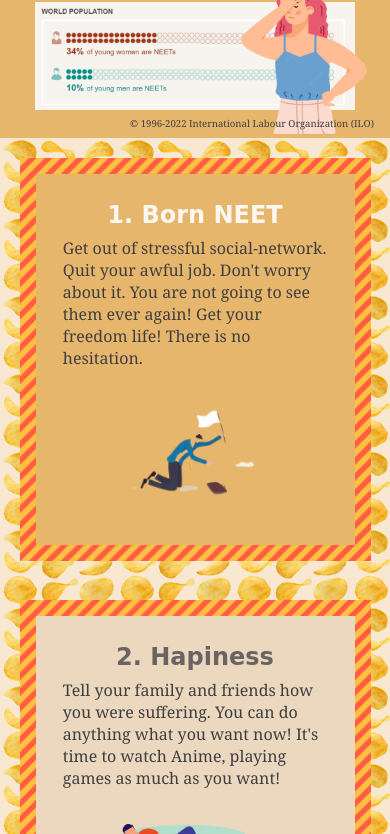
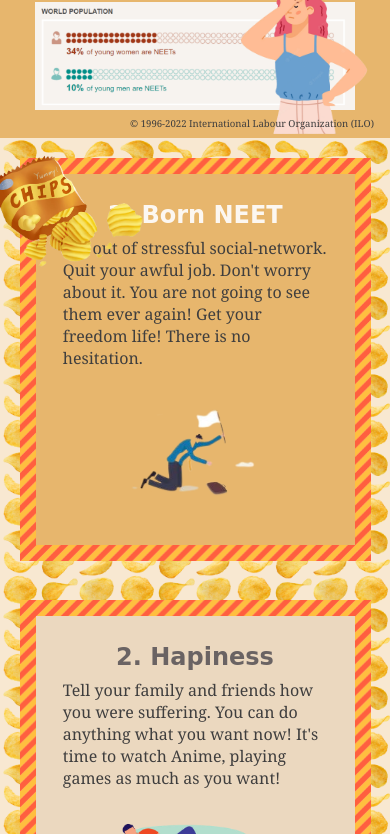
Before and after one commit to AtenaHatta/infoGraphic-NeetEvolution, a plain HTML site: page index.html in a window 390 px wide. Shown: the part 183-1017 px from the top of the page. Drawn offline with Linux system fonts and the light colour scheme; a web font is replaced by a local one.

Commit message:
Update style.css

```diff
--- a/CSS/style.css
+++ b/CSS/style.css
@@ -264,7 +264,7 @@ Responsive
 
   .chips{
     width: 12rem;
-    top: 1rem;
+    top: 20rem;
     z-index: 1000;
   }
 
```
